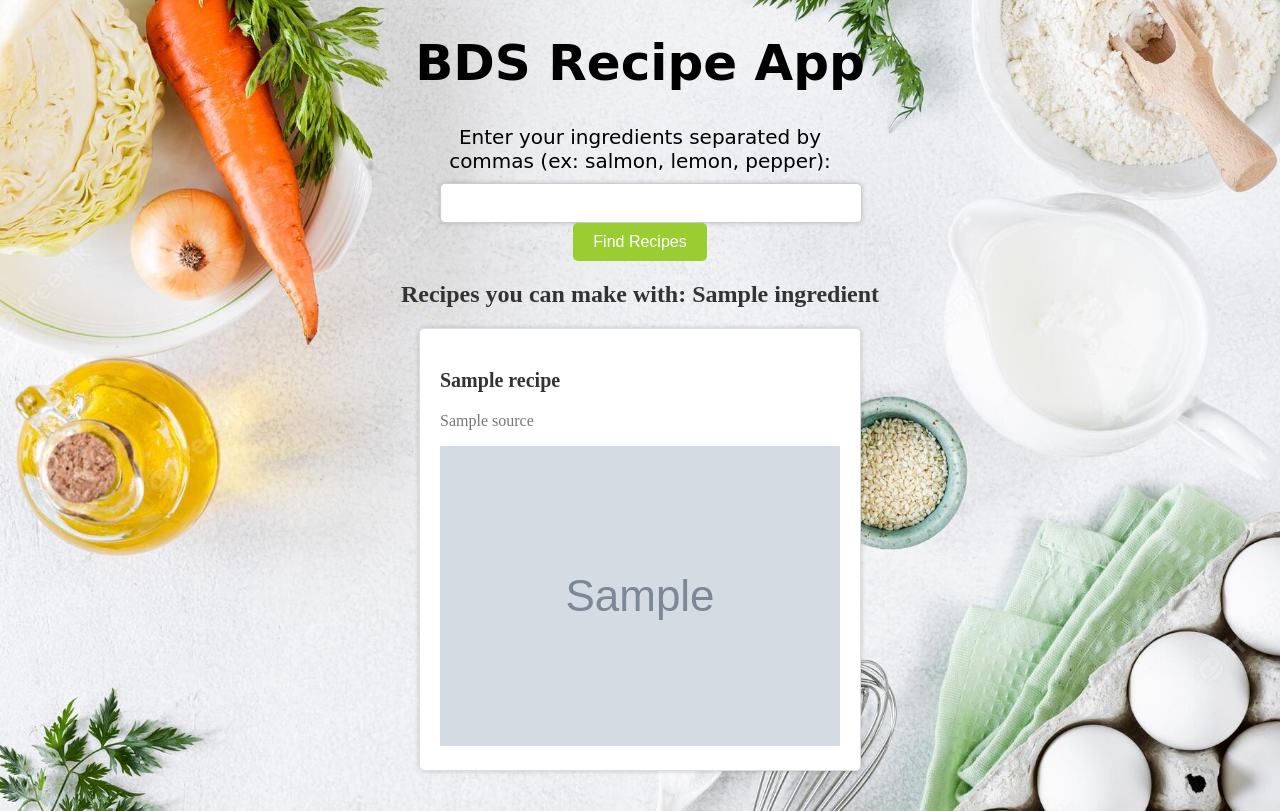
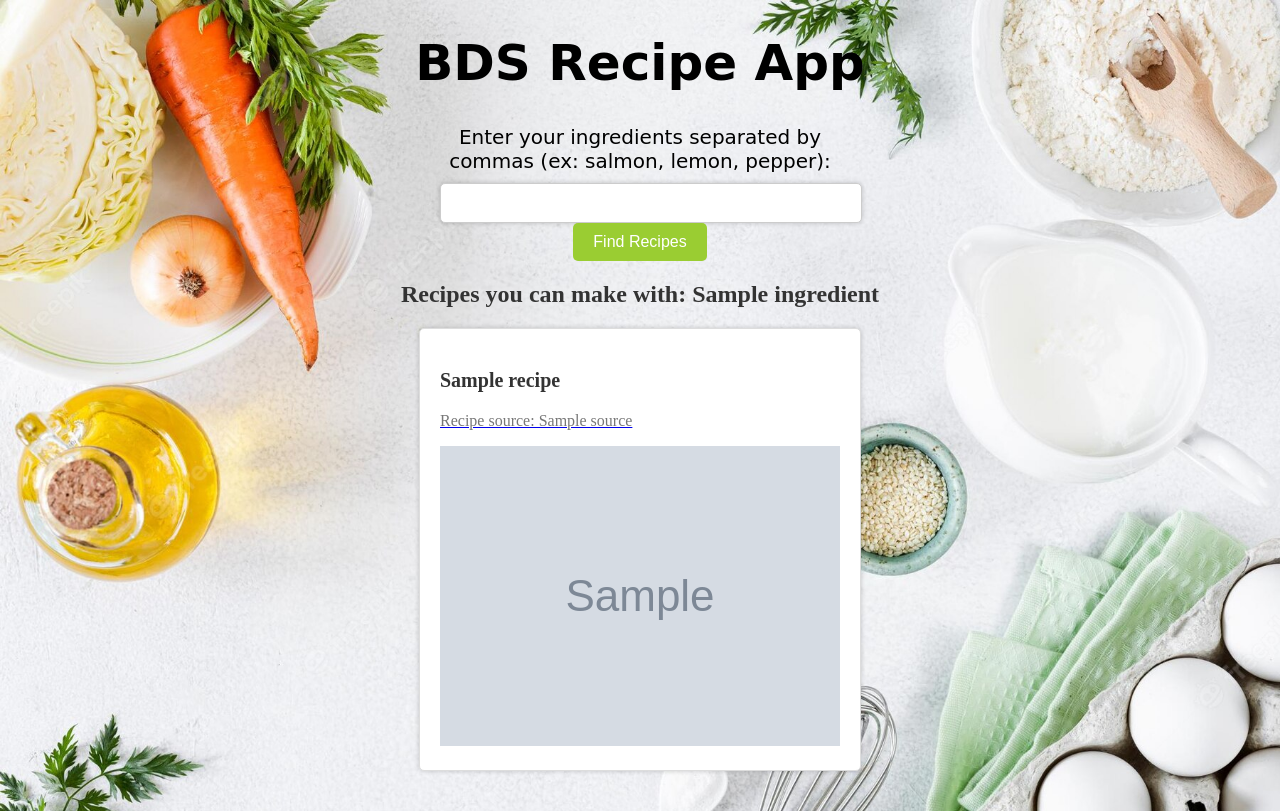
Before and after one commit to ChicagoSam/ingredients, a Flask app: template app/templates/index.html in a window 1280 px wide. Shown: the top 811 px of the page. Run offline with Flask 3, Linux system fonts and the light colour scheme; the template is opened without the code that fills it: most values are stand-ins (such as "Sample title", 1, 10 or a date in 2020); grey boxes marked "Sample" are stand-in pictures.

Commit message:
Fixed hyperlink and styling issue

```diff
--- a/app/static/recipestyle.css
+++ b/app/static/recipestyle.css
@@ -1,11 +1,11 @@
 body {
     margin: 0;
     padding: 0;
-    /* NEXT LINE: Need local file OR working link to image file*/
     background-image: url("Recipebackground.jpg");
     background-size: cover;
     background-repeat: no-repeat;
     background-position: center;
+    background-attachment: fixed; /* Keep the background image fixed */
 }
 html, body {
     height: 100%;
--- a/app/templates/index.html
+++ b/app/templates/index.html
@@ -22,7 +22,9 @@
     {% for recipe in recipes %}
     <li>
         <h3>{{ recipe.recipe.label }}</h3>
-        <p>{{ recipe.recipe.source }}</p>
+        <a href="{{ recipe.recipe.url }}" target="_blank">
+            <p>Recipe source: {{ recipe.recipe.source }}</p>
+        </a>
         <img src="{{ recipe.recipe.image }}" alt="{{ recipe.recipe.label }}" width="200">
     </li>
     {% endfor %}
```
Also changed, not shown: 1 other file.
